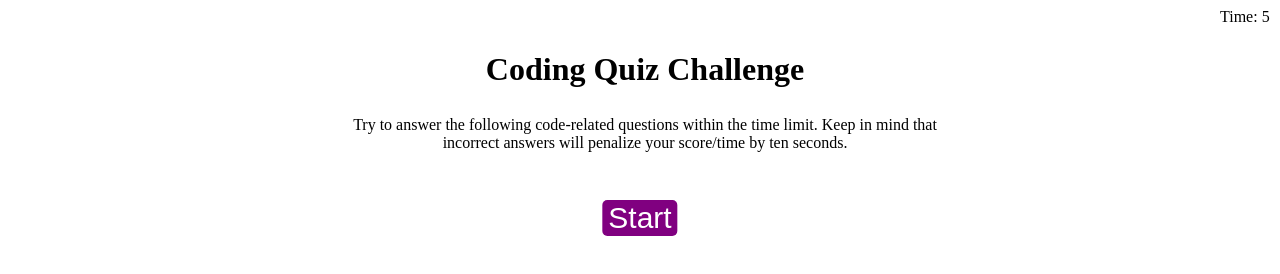
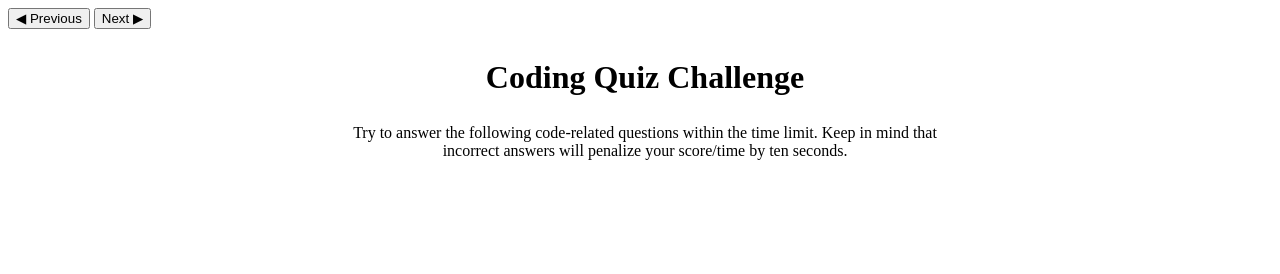
Before and after one commit to CaraRosa/code-quiz-challenge, a plain HTML site: page index.html in a window 1280 px wide. Drawn offline with Linux system fonts and the light colour scheme.

Commit message:
added code to create the carousel and buttons with header one and paragraph text

```diff
--- a/index.html
+++ b/index.html
@@ -24,22 +24,22 @@ THEN I can save my initials and score -->
     <title>Code Quiz</title>
     <link rel = "stylesheet" type="text/css" href="./assets/css/style.css">
 </head>
+
 <body>
-
-    <span id="count">Time: 5</span>
-    <div class="container" onclick="start()">
-        <div class="center">
-    <button class="button" id="start">Start</button>
+   <div class="container">
+    <h1>Coding Quiz Challenge</h1>
+        <p>Try to answer the following code-related questions within the time limit. Keep in mind that incorrect answers will penalize your score/time by ten seconds.</p>
+    <div class="wrapper">
+        <div class="carouselbox" aria-label="carousel">
+            <button class="prev">
+                ◀ Previous
+            </button>
+            <button class="next">
+                Next ▶
+            </button>
+        </div>
     </div>
-</div>
-    <main>
-        <h1>Coding Quiz Challenge</h1>
-        <p>Try to answer the following code-related questions within the time limit. Keep in mind that incorrect answers will penalize your score/time by ten seconds.</p>
-        <p id="question"></p>
-        <ul id="responses"></ul>
-    </main>
-
-
+   </div>
 
     <script src="./assets/js/script.js"></script>
 </body>
```
